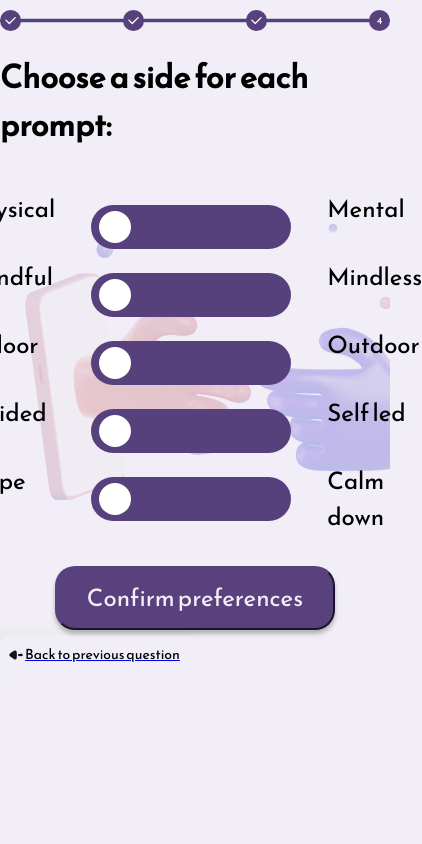
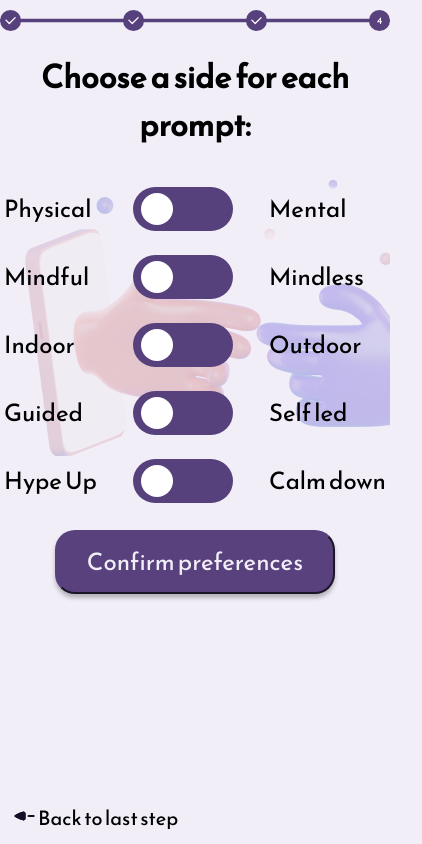
Before and after one commit to gaiasamadhi/take-a-break-frontend, a React (Create React App) app: page /step-four/preferences in a window 390 px wide. Shown: the whole page, 422 px wide, since content can reach past the window. Built offline with nearby package versions, Linux system fonts and the light colour scheme; no server answers; the HTML template or start-up script is replaced by a standard one.

Commit message:
optimize activity & preference for mobile/tablet

```diff
--- a/src/Activity.css
+++ b/src/Activity.css
@@ -6,8 +6,7 @@
   background-image: url("./assets/Photo5.png");
   background-repeat: no-repeat;
   background-size: 30%;
-  background-position-x: right 0px;
-  background-position-y: bottom ;
+  background-position: right bottom;
 }
 
 .feedbackPage2, .finishedActivity {
@@ -223,6 +222,7 @@ iframe {
 }
 .finishButtons h2 {
     margin-bottom: 100px;
+    text-align: center;
 }
 .feedback {
   position: relative;
@@ -381,3 +381,18 @@ input[type="range"]::-webkit-slider-thumb::before {
   display: flex;
   align-items: center;
 }
+@media(max-width: 990px) {
+  .activityPage {
+    height: 100vh;
+    justify-content: space-between;
+  }
+}
+@media(max-width: 650px){
+  .player, .break {
+    flex-direction: column;
+    margin: 0;
+  }
+  .timer, iframe, .breakDescriptionContainer {
+    width: 91%;
+  }
+}
--- a/src/components/preferences-main.css
+++ b/src/components/preferences-main.css
@@ -1,12 +1,22 @@
+.preference-page {
+    height: 100vh;
+    display: flex;
+    flex-direction: column;
+    justify-content: space-between;
+}
+.preference-page h1 {
+    text-align: center;
+}
 .preferences-main-wrapper {
     width: 100%;
+    height: 70vh;
     background: #F1EEF8;
     background-image: url("../assets/Saly-hands.png");
     background-repeat: no-repeat;
     background-position: left bottom;
     display: flex;
     flex-direction: column;
-    justify-content: center;
+    justify-content: space-between;
     align-items: center;
 }
 
--- a/src/components/preferences-main.js
+++ b/src/components/preferences-main.js
@@ -1,7 +1,7 @@
 import progressBar from "../assets/Progress-bar-preferences.svg";
-import fingers from "../assets/Saly-hands.png";
 import PrimaryButton from "./primary-button";
-import SecondaryButton from "./secondary-button";
+import "../Activity.css";
+import arrow from "../assets/Arrow.png";
 import { Link } from "react-router-dom";
 import HeaderRestart from "./header-restart";
 
@@ -10,7 +10,7 @@ import ToggleSwitch from "./toggle-switch";
 
 function PreferencesMain() {
   return (
-    <>
+    <div className="preference-page">
       <HeaderRestart />
       <div className="preferences-main-wrapper">
         <div className="preferences-main-row">
@@ -47,9 +47,12 @@ function PreferencesMain() {
         <PrimaryButton text="Confirm preferences" />
       </div>
       <Link to="/step-three">
-        <SecondaryButton text="Back to previous question" />
+      <button className="back">
+          <img src={arrow} style={{ width: "27px", height: "18px" }} />
+          Back to last step
+        </button>
       </Link>
-    </>
+    </div>
   );
 }
 
--- a/src/components/toggle-switch.css
+++ b/src/components/toggle-switch.css
@@ -22,9 +22,9 @@
   left: 0;
   right: 0;
   bottom: 0;
-    background-color: #57417C;
-    -webkit-transition: .4s;
-    transition: .4s;
+  background-color: #57417c;
+  -webkit-transition: 0.4s;
+  transition: 0.4s;
 }
 
 .slider:before {
@@ -35,16 +35,16 @@
   left: 8px;
   bottom: 6px;
   background-color: white;
-    -webkit-transition: .4s;
-    transition: .4s;
+  -webkit-transition: 0.4s;
+  transition: 0.4s;
 }
 
 input:checked + .slider {
-    background-color: #57417C;
+  background-color: #57417c;
 }
 
 input:focus + .slider {
-    box-shadow: 0 0 1px #57417C;;
+  box-shadow: 0 0 1px #57417c;
 }
 
 input:checked + .slider:before {
@@ -61,3 +61,10 @@
 .slider.round:before {
   border-radius: 50%;
 }
+
+@media (max-width: 550px) {
+  .switch {
+    width: 100px;
+    height: 44px;
+  }
+}
```
Lines whose indentation alone changed are shown as unchanged.
